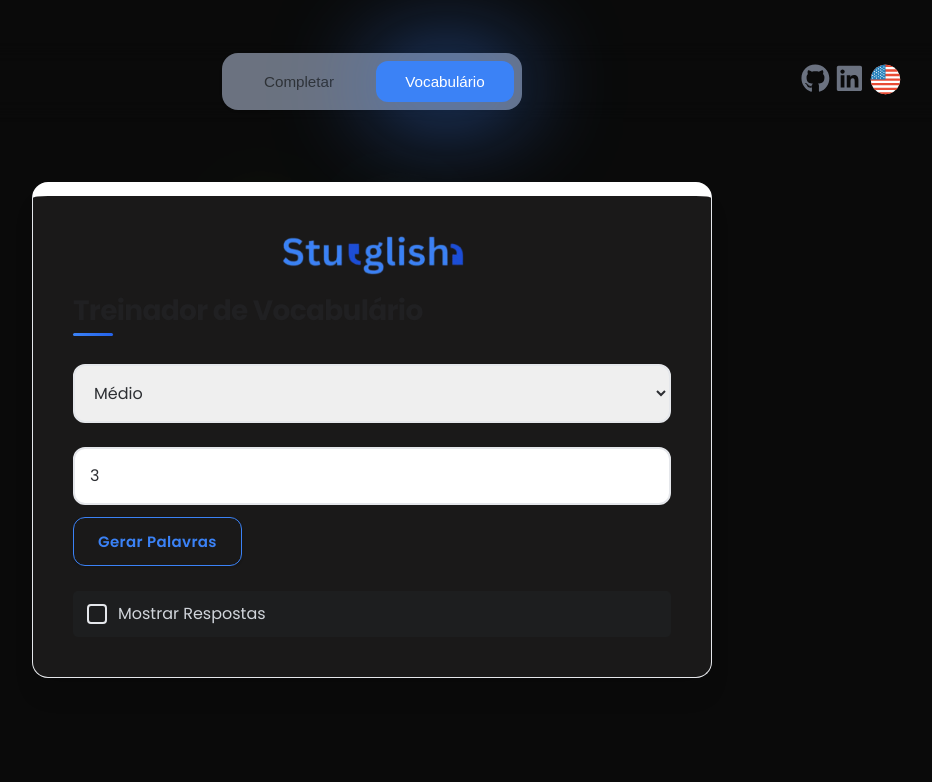
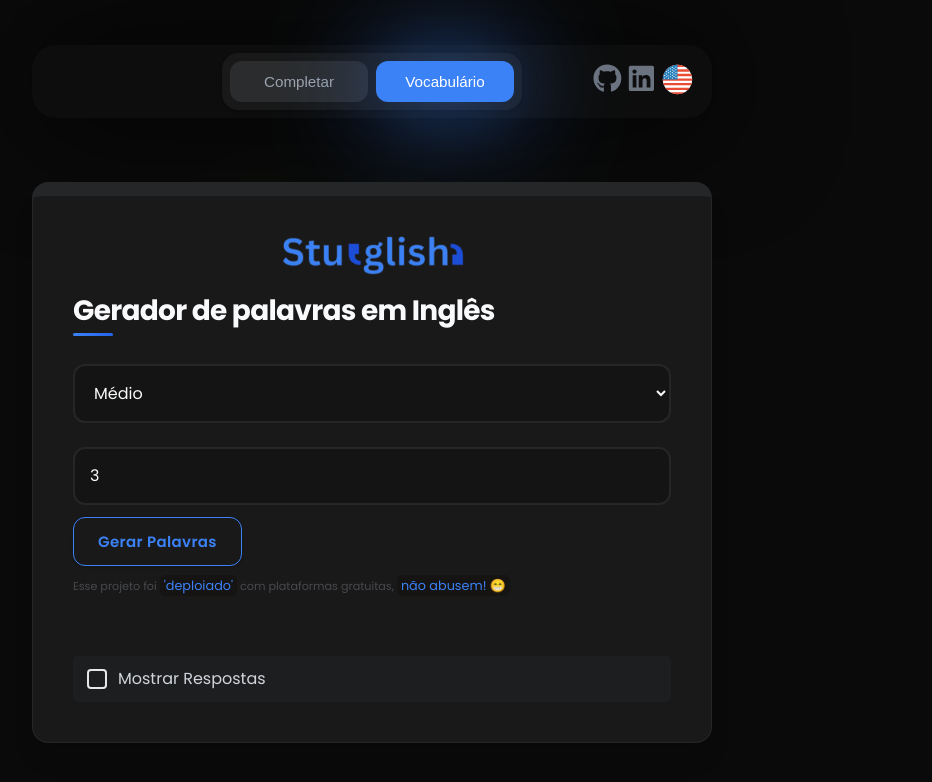
Before and after one commit to henriquepierandrei/Stuglish-Project, a React (Vite) app in the folder frontend/: page /vocabulario in a window 1280 px wide. Shown: the top 782 px of the page, without its empty margins (268-1200 px from the left). Built offline with nearby package versions, Linux system fonts and the light colour scheme.

Commit message:
refactor: Alterado as propriedades do css

```diff
--- a/frontend/src/components/navbar/NavBar.css
+++ b/frontend/src/components/navbar/NavBar.css
@@ -2,18 +2,28 @@
 .navbar-container {
   position: sticky;
   top: 0;
-  width: 95%;
+  max-width: 680px;
   backdrop-filter: blur(10px);
   -webkit-backdrop-filter: blur(10px);
   box-shadow: var(--shadow-sm);
   display: flex;
   align-items: center;
   padding: 0.5rem 1rem;
-  max-width: 1200px;
   margin: 45px auto;
   border-radius: 1.5rem;
   justify-content: center !important;
+  cursor: pointer;
+  transition: 1s;
+  background: rgba(17, 17, 17, 0.61);
+  box-shadow: 2px 1px 125px rgb(0, 0, 0);
+}
 
+.navbar-container:hover {
+  background-color: rgb(19, 18, 18);
+  transform: translateY(5px);
+  box-shadow: 2px 1px 25px rgb(0, 0, 0);
+  border-left: 1px solid rgb(63, 59, 59);
+  border-right: 1px solid rgb(63, 59, 59);
 }
 
 .navbar {
@@ -31,7 +41,6 @@
     position: absolute !important;
     right: 0px !important;
   }
-
 }
 
 .navbar-list {
@@ -40,7 +49,7 @@
   margin: 0;
   padding: 0;
   gap: 0.5rem;
-  background: var(--neutral-500);
+  background: rgba(29, 29, 29, 0.74);
   border-radius: var(--border-radius-lg);
   padding: 0.5rem;
   box-shadow: var(--shadow-sm);
@@ -58,7 +67,7 @@
   align-items: center;
   justify-content: center;
   padding: 0.75rem 1.5rem;
-  color: var(--neutral-600);
+  color: #9ca3af;
   text-decoration: none;
   font-weight: 500;
   font-size: 0.95rem;
@@ -68,6 +77,7 @@
   overflow: hidden;
   font-family: 'Onest', sans-serif;
   width: 100%;
+  background-color: #2b2c2e;
 }
 
 .navbar-link::before {
@@ -86,27 +96,32 @@
 }
 
 .navbar-link:hover {
-  color: var(--primary-color);
-  box-shadow: 2px 2px 50px var(--primary-color);
+  color: white;
+  background: transparent;
+  border: 1px solid #3b82f6;
   box-shadow: 2px 2px 50px black;
   transform: translateY(-2px);
-
 }
 
 .navbar-link:active {
   transform: translateY(0);
-  box-shadow: 2px 2px 50px var(--primary-color);
+  box-shadow: 2px 2px 50px #3b82f6;
 }
 
 .navbar-link.active {
   color: white;
-  background: var(--primary-color);
-  box-shadow: 2px 2px 102px var(--primary-color);
+  background: #3b82f6;
+  box-shadow: 2px 2px 102px #3b82f6;
 }
 
 .navbar-link.active:hover {
-  background: var(--primary-hover);
+  background: #2563eb;
   color: white;
+}
+
+.lottie:hover {
+  transition: 3s;
+  transform: perspective(1000px) rotateY(360deg);
 }
 
 /* Responsive Design */
@@ -150,59 +165,9 @@
   }
 }
 
-/* Dark mode support */
-@media (prefers-color-scheme: dark) {
-  .navbar-container {
-    cursor: pointer;
-    transition: 1s;
-    background: rgba(17, 17, 17, 0.61);
-    border-bottom-color: var(--neutral-200);
-    display: flex;
-    align-items: center;
-    justify-content: center;
-    box-shadow: 2px 1px 125px rgb(0, 0, 0);
-
-  }
-
-  .navbar-container:hover {
-    background-color: rgba(0, 0, 0, 0.158);
-    transform: translateY(5px);
-    box-shadow: 2px 1px 25px rgb(0, 0, 0);
-
-  }
-
+@media screen and (min-width: 1024px) {
   .navbar-list {
     background: rgba(29, 29, 29, 0.74);
-  }
-
-  @media screen and (min-width: 1024px) {
-    .navbar-list {
-      background: rgba(29, 29, 29, 0.74);
-
-    }
-
-  }
-
-  .navbar-link {
-    background-color: var(--neutral-200);
-  }
-
-  .navbar-link {
-    color: var(--neutral-400);
-  }
-
-  .navbar-link:hover {
-    color: var(--primary-color);
-    background: transparent;
-
-
-  }
-
-
-  .navbar-link:hover {
-    color: white;
-    border: 1px solid var(--primary-color);
-
   }
 }
 
@@ -232,7 +197,6 @@
     transform: translateY(-100%);
     opacity: 0;
   }
-
   to {
     transform: translateY(0);
     opacity: 1;
@@ -242,13 +206,13 @@
 /* Focus states for accessibility */
 .navbar-link:focus {
   outline: none;
-  background-color: var(--neutral-6000);
+  background-color: #4b5563;
   color: white;
   box-shadow: none;
-  border: 1px solid var(--primary-color);
+  border: 1px solid #3b82f6;
 }
 
 .navbar-link:focus-visible {
-  outline: 2px solid var(--primary-color);
+  outline: 2px solid #3b82f6;
   outline-offset: 2px;
 }
--- a/frontend/src/components/socialmedia/SocialMedia.tsx
+++ b/frontend/src/components/socialmedia/SocialMedia.tsx
@@ -17,7 +17,7 @@ const SocialMedia: React.FC = () => {
           animationData={flagAnimation}
           loop={false}
           autoplay={true}
-          className="footer-icon"
+          className="footer-icon lottie"
           style={{marginBottom: "5px"}}
         />
 
--- a/frontend/src/pages/SentencePage.css
+++ b/frontend/src/pages/SentencePage.css
@@ -1,8 +1,8 @@
 /* Botões modernos */
 .btn-primary {
     background: transparent;
-    color: var(--primary-color);
-    border: 1px solid var(--primary-color);
+    color: #3b82f6; /* Cor fixa azul */
+    border: 1px solid #3b82f6; /* Cor fixa azul */
     padding: 12px 24px;
     font-weight: 600;
     font-size: 15px;
@@ -19,11 +19,11 @@
 }
 
 .btn-primary:hover {
-    background: linear-gradient(135deg, var(--neutral-200), var(--neutral-50));
+    background: linear-gradient(135deg, #2a2b2e, #162738); /* Cores fixas cinza claro */
     box-shadow: var(--shadow-md);
-    color: var(--neutral-900);
+    color: #ffffff; /* Cor fixa cinza escuro */
     transform: translateY(-1px);
-    border-color: var(--neutral-500);
+    border-color: #6b7280; /* Cor fixa cinza médio */
 }
 
 .btn-primary:active {
@@ -39,11 +39,11 @@
 /* Botão secundário */
 .btn-secondary {
     background: transparent;
-    color: var(--primary-color);
+    color: #3b82f6; /* Cor fixa azul */
     padding: 12px 24px;
     font-weight: 600;
     font-size: 15px;
-    border: 1px solid var(--primary-color);
+    border: 1px solid #3b82f6; /* Cor fixa azul */
     border-radius: var(--border-radius);
     cursor: pointer;
     transition: var(--transition-all);
@@ -55,11 +55,23 @@
 }
 
 .btn-secondary:hover {
-    background: var(--neutral-200);
+    background: #e5e7eb; /* Cor fixa cinza claro */
     color: white;
     box-shadow: var(--shadow-md);
     transform: translateY(-1px);
     border-color: #2c3036;
+}
+
+.p-custom{
+    color: #47494d; /* Cor fixa cinza */
+    font-size: 0.7rem;
+}.strong-p{
+    background-color: rgb(22, 19, 19);
+    font-weight: 400;
+    padding: 2px 4px;
+    font-size: 0.8rem;
+    border-radius: 0.3rem;
+    color: var(--primary-color);
 }
 
 /* Containers modernos */
@@ -67,27 +79,25 @@
     max-width: 680px;
     margin: 5vw auto;
     padding: 40px;
-    background-color: rgb(26, 25, 25);
+    background-color: rgb(26, 25, 25); /* Cor fixa escura */
     box-shadow: var(--shadow-xl);
-    border: 1px solid var(--neutral-200);
+    border: 1px solid #252627; /* Cor fixa cinza claro */
     border-radius: var(--border-radius-lg);
     position: relative;
     backdrop-filter: blur(10px);
-    border-top: 14px solid white;
+    border-top: 14px solid #252627;
 }
 
 /* Títulos modernos */
 .title {
     font-size: 28px;
     font-weight: 700;
-    color: var(--neutral-900);
+    color: #f9fafb; /* Cor fixa branca/cinza muito claro */
     margin-bottom: 24px;
     line-height: 1.2;
     position: relative;
     letter-spacing: -0.025em;
 }
-
-
 
 .title::after {
     content: '';
@@ -96,10 +106,9 @@
     left: 0;
     width: 40px;
     height: 3px;
-    background: linear-gradient(90deg, var(--primary-color), var(--primary-hover));
+    background: linear-gradient(90deg, #3b82f6, #2563eb); /* Cores fixas azuis */
     border-radius: 2px;
 }
-
 
 /* Inputs e selects modernos */
 .input-field,
@@ -110,9 +119,9 @@
     margin: 12px 0;
     font-size: 16px;
     line-height: 1.5;
-    color: var(--neutral-800);
-
-    border: 2px solid var(--neutral-200);
+    color: #f9fafb; /* Cor fixa clara */
+    background: rgb(20, 20, 20); /* Cor fixa escura */
+    border: 2px solid #252627; /* Cor fixa cinza claro */
     border-radius: var(--border-radius);
     transition: var(--transition-colors);
     font-family: inherit;
@@ -121,17 +130,17 @@
 .input-field:focus,
 .select-field:focus {
     outline: none;
-    border-color: var(--primary-color);
+    border-color: #3b82f6; /* Cor fixa azul */
     box-shadow: 0 0 0 3px rgba(59, 130, 246, 0.1);
 }
 
 .input-field:hover,
 .select-field:hover {
-    border-color: var(--neutral-600);
+    border-color: #6b7280; /* Cor fixa cinza médio */
 }
 
 .input-field::placeholder {
-    color: var(--neutral-400);
+    color: #9ca3af; /* Cor fixa cinza */
 }
 
 /* Label para inputs */
@@ -139,7 +148,7 @@
     display: block;
     font-size: 14px;
     font-weight: 600;
-    color: var(--neutral-700);
+    color: #d1d5db; /* Cor fixa cinza claro */
     margin-bottom: 6px;
     letter-spacing: 0.025em;
 }
@@ -154,7 +163,7 @@
 
 .gabarito span {
     transition: 1s;
-    border: 1px solid var(--neutral-200);
+    border: 1px solid #e5e7eb; /* Cor fixa cinza claro */
     width: 70%;
     border-radius: 10px;
     word-wrap: break-word;
@@ -165,16 +174,16 @@
 }
 
 .gabarito span:hover {
-    background-color: var(--neutral-200);
-    color: var(--neutral-800);
+    background-color: #e5e7eb; /* Cor fixa cinza claro */
+    color: #1f2937; /* Cor fixa cinza escuro */
     scale: 1.05;
 }
 
 /* Cards modernos */
 .card {
     padding: 24px;
-    background: white;
-    border: 1px solid var(--neutral-200);
+    background: #1a1b1b; /* Cor fixa escura */
+    border: 1px solid #e5e7eb; /* Cor fixa cinza claro */
     color: white;
     border-radius: var(--border-radius);
     margin-top: 24px;
@@ -189,12 +198,12 @@
 }
 
 .card-success {
-    border-left: 4px solid var(--success-color);
+    border-left: 4px solid #10b981; /* Cor fixa verde */
     background: linear-gradient(135deg, rgba(16, 185, 129, 0.05), rgba(16, 185, 129, 0.02));
 }
 
 .card-error {
-    border-left: 4px solid var(--error-color);
+    border-left: 4px solid #ef4444; /* Cor fixa vermelha */
     background: linear-gradient(135deg, rgba(239, 68, 68, 0.05), rgba(239, 68, 68, 0.02));
 }
 
@@ -210,26 +219,28 @@
     height: 20px;
     cursor: pointer;
     appearance: none;
-    border: 2px solid var(--neutral-200);
+    border: 2px solid #e5e7eb; /* Cor fixa cinza claro */
     border-radius: 4px;
     transition: var(--transition-all);
-}.checkbox-custom:checked {
+}
 
-    background: var(--primary-color);
-    border-color: var(--primary-color);
+.checkbox-custom:checked {
+    background: #3b82f6; /* Cor fixa azul */
+    border-color: #3b82f6; /* Cor fixa azul */
     box-shadow: inset 0 0 0 3px white;
 }
 
-
 /* Estados das opções */
 .option-correct {
-    color: var(--success-color);
+    color: #10b981; /* Cor fixa verde */
     font-weight: 600;
     display: flex;
     align-items: center;
     gap: 8px;
-}.option-default {
-    color: var(--neutral-800);
+}
+
+.option-default {
+    color: #f3f4f6; /* Cor fixa cinza claro */
     font-weight: 500;
     display: flex;
     align-items: center;
@@ -240,7 +251,7 @@
     display: inline-block;
     width: 20px;
     height: 20px;
-    background: var(--success-color);
+    background: #10b981; /* Cor fixa verde */
     color: white;
     border-radius: 50%;
     text-align: center;
@@ -249,11 +260,8 @@
     font-weight: bold;
 }
 
-
-
-
 .option-incorrect {
-    color: var(--error-color);
+    color: #ef4444; /* Cor fixa vermelha */
     font-weight: 600;
     display: flex;
     align-items: center;
@@ -264,7 +272,7 @@
     display: inline-block;
     width: 20px;
     height: 20px;
-    background: var(--error-color);
+    background: #ef4444; /* Cor fixa vermelha */
     color: white;
     border-radius: 50%;
     text-align: center;
@@ -286,19 +294,19 @@
 
 .alert-success {
     background: rgba(16, 185, 129, 0.1);
-    color: var(--success-color);
+    color: #10b981; /* Cor fixa verde */
     border: 1px solid rgba(16, 185, 129, 0.2);
 }
 
 .alert-error {
     background: rgba(239, 68, 68, 0.1);
-    color: var(--error-color);
+    color: #ef4444; /* Cor fixa vermelha */
     border: 1px solid rgba(239, 68, 68, 0.2);
 }
 
 .alert-warning {
     background: rgba(245, 158, 11, 0.1);
-    color: var(--warning-color);
+    color: #f59e0b; /* Cor fixa amarela */
     border: 1px solid rgba(245, 158, 11, 0.2);
 }
 
@@ -308,20 +316,19 @@
     cursor: pointer;
     transition: transform 0.3s ease;
     display: block;
-    margin: 0 auto; /* Centraliza a imagem */
+    margin: 0 auto;
 }
 
 .logo-image:hover {
     transform: scale(1.1);
 }
 
-
 /* Loading spinner */
 .spinner {
     width: 20px;
     height: 20px;
-    border: 2px solid var(--neutral-200);
-    border-top: 2px solid var(--primary-color);
+    border: 2px solid #e5e7eb; /* Cor fixa cinza claro */
+    border-top: 2px solid #3b82f6; /* Cor fixa azul */
     border-radius: 50%;
     animation: spin 1s linear infinite;
 }
@@ -330,7 +337,6 @@
     0% {
         transform: rotate(0deg);
     }
-
     100% {
         transform: rotate(360deg);
     }
@@ -345,7 +351,6 @@
         border-radius: var(--border-radius);
     }
 
-
     .title {
         font-size: 24px;
     }
@@ -359,7 +364,6 @@
     .input-field,
     .select-field {
         font-size: 16px;
-        /* Evita zoom no iOS */
     }
 }
 
@@ -372,31 +376,4 @@
     }
 }
 
-/* Dark mode support */
-@media (prefers-color-scheme: dark) {
-    :root {
-        --neutral-50: #1c1d1d;
-        --neutral-100: #1a1b1b;
-        --neutral-200: #252525;
-        --neutral-900: #f9fafb;
-        --neutral-800: #eaeaeb;
-    }
-
-    .container {
-        background: #14141462;
-        border-color: var(--neutral-200);
-    }
-
-    .card {
-        background: var(--neutral-100);
-        border-color: var(--neutral-200);
-    }
-
-
-    .input-field,
-    .select-field {
-        background: rgb(20, 20, 20);
-        border-color: var(--neutral-200);
-        color: var(--neutral-800);
-    }
-}
+/* Removi completamente a media query do dark mode para manter cores fixas */
--- a/frontend/src/pages/SentencePage.tsx
+++ b/frontend/src/pages/SentencePage.tsx
@@ -137,6 +137,8 @@ const SentencePage: React.FC = () => {
       >
         {loading ? <div className='spinner'></div> : 'Gerar Sentenças'}
       </button>
+      <p className='p-custom'>Esse projeto foi <strong className='strong-p'>'deploiado'</strong> com plataformas gratuitas, <strong className='strong-p'>não abusem! 😁</strong></p>
+
 
       {sentences.map((sentence) => (
         <div key={sentence.id} className="card">
--- a/frontend/src/pages/VocabularyPage.tsx
+++ b/frontend/src/pages/VocabularyPage.tsx
@@ -82,7 +82,7 @@ const VocabularyPage: React.FC = () => {
             )}
             <img src={logo} alt="" className='logo-image' />
 
-            <h1 className="title">Treinador de Vocabulário</h1>
+            <h1 className="title">Gerador de palavras em Inglês</h1>
 
             <select
                 value={difficulty}
@@ -105,6 +105,7 @@ const VocabularyPage: React.FC = () => {
 
 
 
+
             <button
                 onClick={fetchVocabulary}
                 disabled={loading}
@@ -112,6 +113,7 @@ const VocabularyPage: React.FC = () => {
             >
                 {loading ? <div className='spinner'></div> : 'Gerar Palavras'}
             </button>
+            <p className='p-custom'>Esse projeto foi <strong className='strong-p'>'deploiado'</strong> com plataformas gratuitas, <strong className='strong-p'>não abusem! 😁</strong></p>
 
             {words.map((word) => (
                 <div key={word.id} className="card">
@@ -160,8 +162,8 @@ const VocabularyPage: React.FC = () => {
 
                         </div>
                     )}
+                </div>
 
-                </div>
 
             ))}
             <br /><br /><div style={{ display: 'flex', alignItems: 'center', gap: '8px', backgroundColor: '#1d1e1f', padding: '10px', borderRadius: '5px' }}>
```
